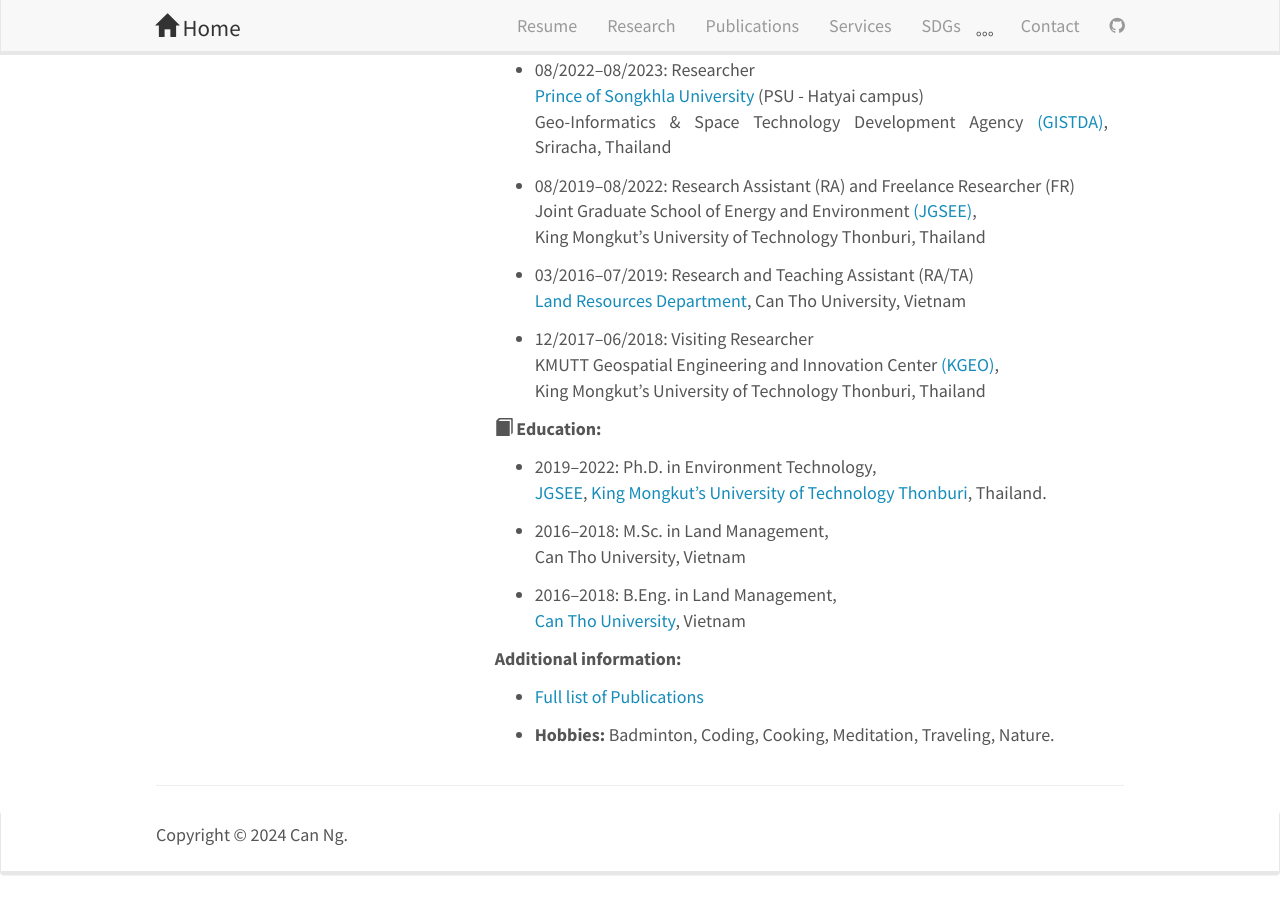
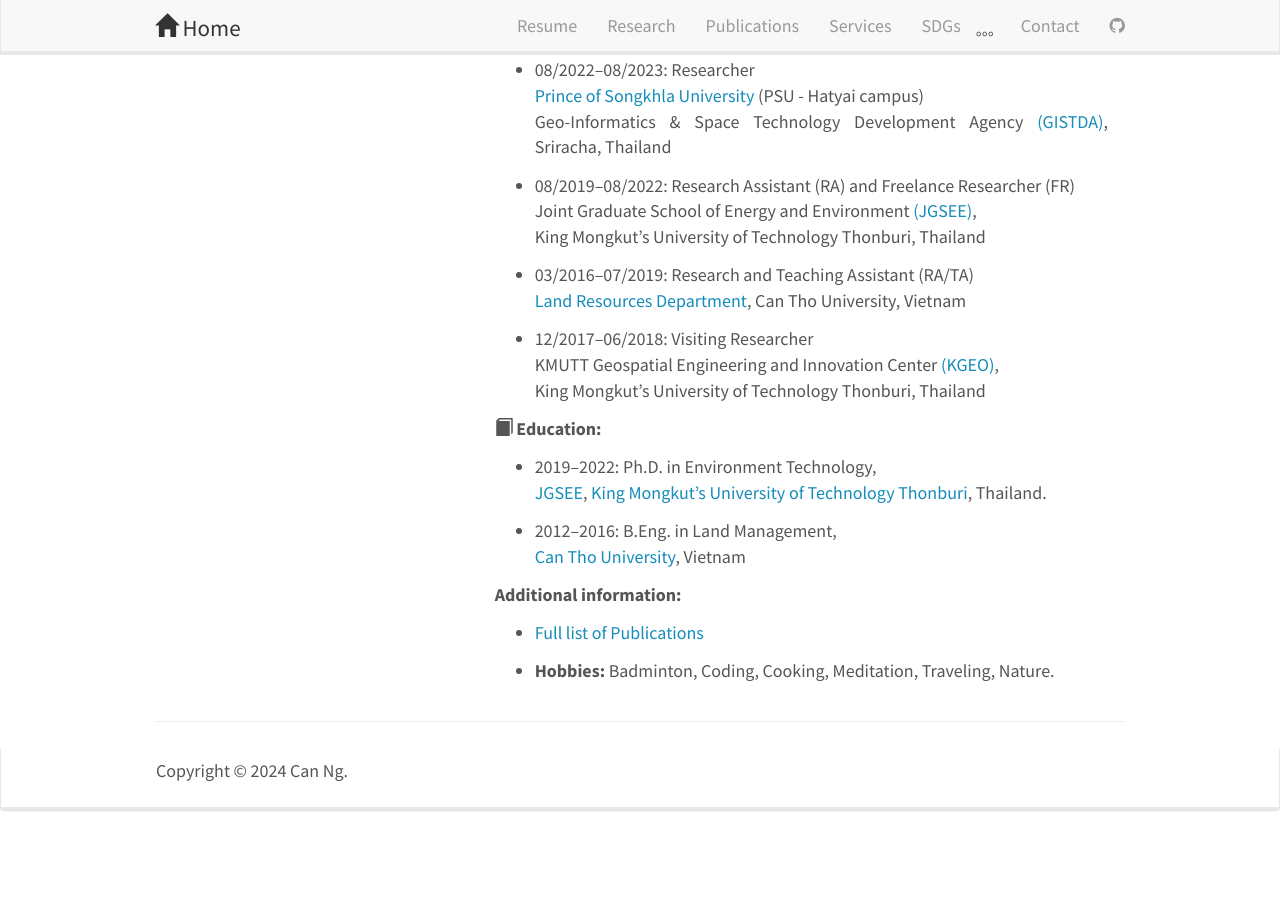
Before and after one commit to canng/cann, a Jekyll site: the page built from _pages/cv.md, in a window 1280 px wide and 900 px high, scrolled down 759 px. Built offline with Jekyll 4.4.1, drawn with Linux system fonts in a browser that asks for light colours; nearby versions of some CDN libraries; some web fonts are replaced; after the commit the page ends 1595 px from its top, so only the background shows below that.

Commit message:
Update education history in CV

```diff
--- a/_pages/cv.md
+++ b/_pages/cv.md
@@ -76,10 +76,7 @@ KMUTT Geospatial Engineering and Innovation Center <a href="http://kgeo.org/kgeo
 * 2019–2022: Ph.D. in Environment Technology, <br>
 <a href="https://www.jgsee.kmutt.ac.th/v3/">JGSEE</a>, <a href="https://www.kmutt.ac.th/en/">King Mongkut’s University of Technology Thonburi</a>, Thailand. <br>
 
-* 2016–2018: M.Sc. in Land Management, <br>
-Can Tho University, Vietnam <br>
-
-* 2016–2018: B.Eng. in Land Management, <br>
+* 2012–2016: B.Eng. in Land Management, <br>
 <a href="https://en.ctu.edu.vn/">Can Tho University</a>, Vietnam <br>
 
 
```
